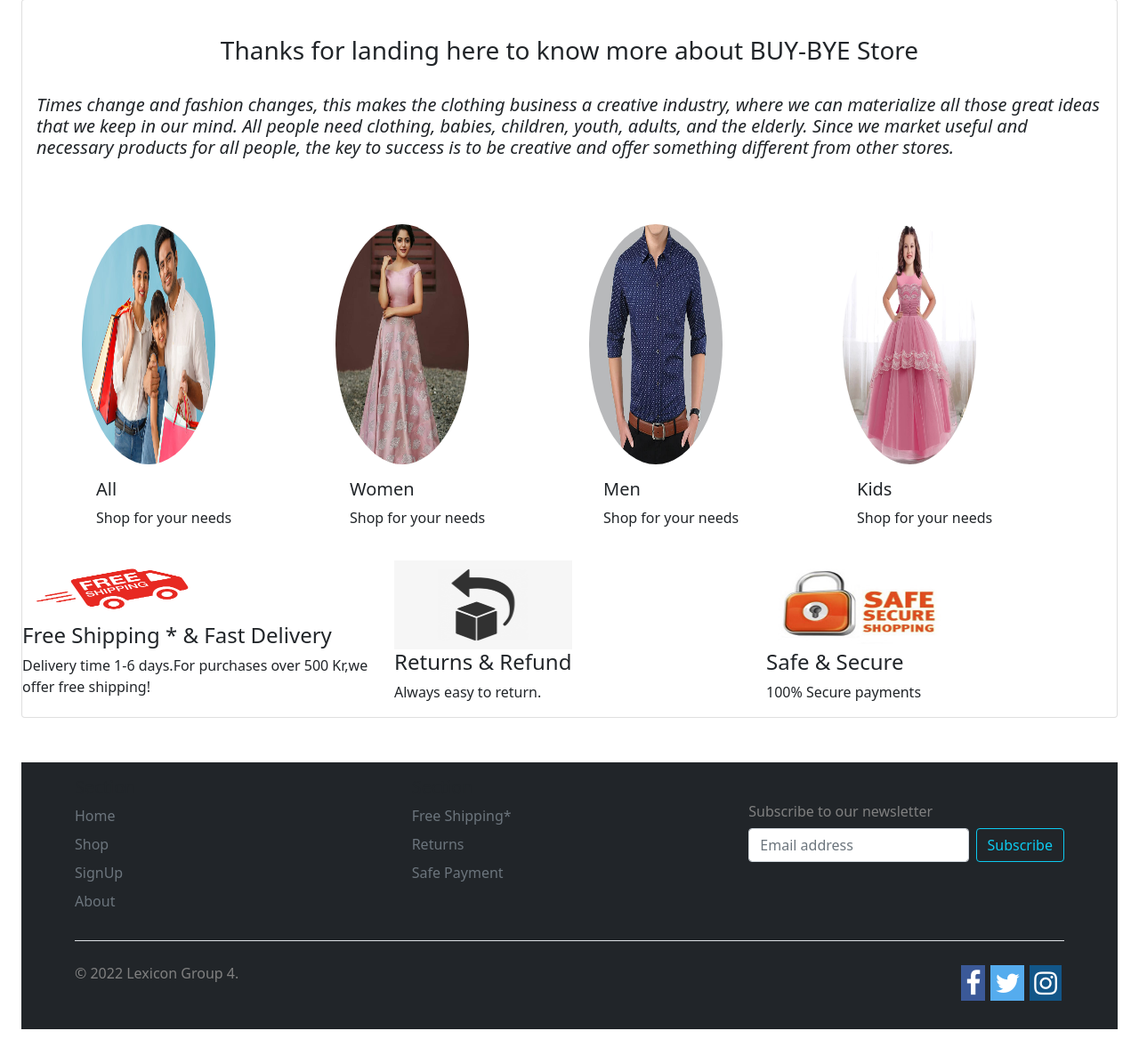
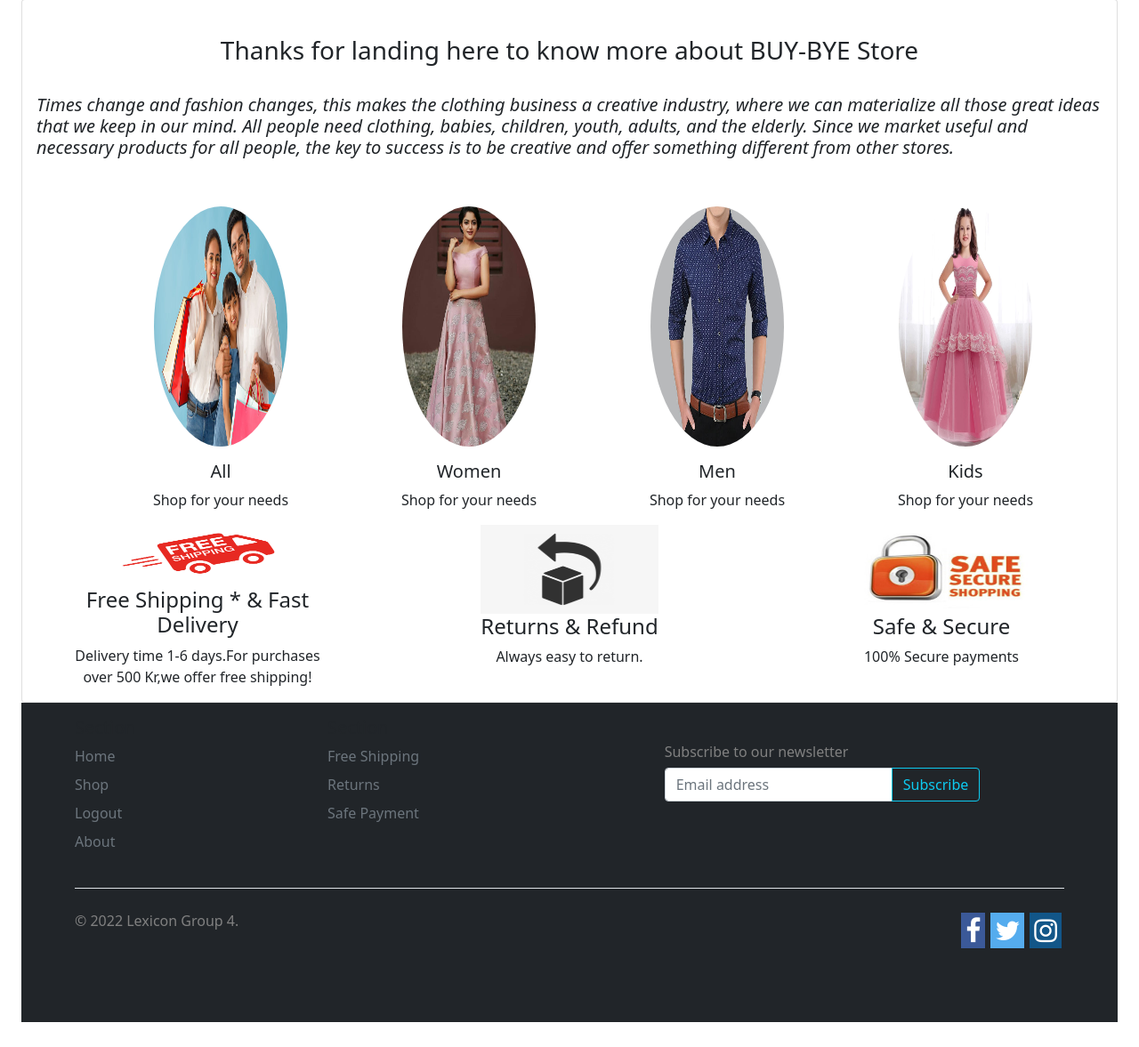
Before and after one commit to WebShopProjectGroup4/ShopStore, a Django app: page / in a window 1280 px wide. Shown: the part 761-1938 px from the top of the page at 89% size. After the commit the page ends 1910 px from the top, so only its background shows below. Run offline with Django 3.2, Linux system fonts and the light colour scheme; a user stored in the database is signed in; some libraries are stand-ins or nearby versions.

Commit message:
edit base page

```diff
--- a/webshop/shopApp/templates/base.html
+++ b/webshop/shopApp/templates/base.html
@@ -1,6 +1,6 @@
-
 <!DOCTYPE html>
 <html>
+
 <head>
     <title>{% block title %} Welcome {% endblock title %} | Colth Shop Store</title>
     {% block head_favicon %}
@@ -28,14 +28,20 @@
     {% endblock style %}
 </head>
 <style>
-    {% block css %}
-    {% endblock %}
+    {
+        % block css %
+    }
+
+        {
+        % endblock %
+    }
 </style>
+
 <body>
     <div class="container-fluid">
         <header>
             <nav class="navbar navbar-expand-lg navbar-dark bg-dark px-5">
-                <div class="container-fluid">
+                <div class="container-fluid" style="flex-wrap:nowrap">
                     <a class="navbar-brand" href="{% url 'welcome' %}"><img src="/media/images/logo.png" width="45"
                             alt="" class="d-inline-block align-middle mr-2">Buy-Bye SHOP</a>
                     <button class="navbar-toggler" type="button" data-bs-toggle="collapse"
@@ -87,18 +93,23 @@
                                 {% endwith %}
                             </li>
                             <li class="nav-item">
-                                <a class="nav-link" href="{% url 'cart:cart_detail' %}">CART <i class="fa fa-cart-plus" style='color:orange'></i></a>
+                                <a class="nav-link" href="{% url 'cart:cart_detail' %}">CART <i class="fa fa-cart-plus"
+                                        style='color:orange'></i></a>
                             </li>
                             <li class="nav-item">
-                                <a class="nav-link" href="{% url 'favourite_list' %}">WISHLIST<i class='fa fa-heart' style='color:orange'></i></a>
+                                <a class="nav-link" href="{% url 'favourite_list' %}">WISHLIST<i class='fa fa-heart'
+                                        style='color:orange'></i></a>
                             </li>
-                            <li >
+                            <li>
                                 <a class="nav-link" href="{% url 'logout' %}">LOGOUT</a>
                             </li>
                             <li class="nav-item">
-                                <form class="d-flex ms-auto order-5" method="POST" action="{% url 'search' %}">  {% csrf_token %}
-                                    <input class="form-control me-2" type="search" name="search" placeholder="Search Product" aria-label="Search">
-                                    <button href="{% url 'search' %}" class="btn btn-outline-info my-2 my-sm-0" type="submit">SEARCH</button>
+                                <form class="d-flex ms-auto order-5" method="POST" action="{% url 'search' %}">
+                                    {% csrf_token %}
+                                    <input class="form-control me-2" type="search" name="search"
+                                        placeholder="Search Product" aria-label="Search">
+                                    <button href="{% url 'search' %}" class="btn btn-outline-info my-2 my-sm-0"
+                                        type="submit">SEARCH</button>
                                 </form>
                             </li>
                             {% endif %}
@@ -116,38 +127,46 @@
             </div>
         </div>
         {# The Footer #}
-        <div class="container-fluid" style="margin-bottom:20px;margin-top:50px;bottom:0">
-            <footer class="py-3 footer-dark bg-dark px-5 " style="height:300px" >
+        <div class="container-fluid" >
+            <footer class="py-3 footer-dark bg-dark px-5 " >
                 <div class="container-fluid">
-            <div class="row">
-                <div class="col-4">
+                    <div class="row ">
+                        <div class="col-2 ">
                             <h5>Section</h5>
-                <ul class="nav flex-column">
-                    <li class="nav-item mb-2"><a href="#" class="nav-link p-0 text-muted">Home</a></li>
-                    <li class="nav-item mb-2"><a href="#" class="nav-link p-0 text-muted">Shop</a></li>
-                    <li class="nav-item mb-2"><a href="#" class="nav-link p-0 text-muted">SignUp</a></li>
-                    <li class="nav-item mb-2"><a href="#" class="nav-link p-0 text-muted">About</a></li>
+                            <ul class="list-unstyled text-small">
+                                {% if user.is_authenticated %}
+                                <li class=" mb-2"><a href="{% url 'welcome' %}" class="nav-link p-0 text-muted">Home</a></li>
+                                <li class=" mb-2"><a href="{% url 'home' %}" class="nav-link p-0 text-muted">Shop</a></li>
+                                <li class=" mb-2"><a href="{% url 'logout' %}" class="nav-link p-0 text-muted">Logout</a></li>
+                                <li class=" mb-2"><a href="{% url 'about' %}" class="nav-link p-0 text-muted">About</a></li>
+                             {% else %}
+                                 <li class=" mb-2 "><a href="{% url 'welcome' %}" class="nav-link p-0 text-muted">Home</a></li>
+                                <li class=" mb-2 "><a href="{% url 'home' %}" class="nav-link p-0 text-muted disabled">Shop</a></li>
+                                <li class=" mb-2"><a href="{% url 'register' %}" class="nav-link p-0 text-muted">SignUp</a></li>
+                                <li class=" mb-2 "><a href="{% url 'about' %}" class="nav-link p-0 text-muted disabled">About</a></li>
+                                {% endif %}
                             </ul>
                         </div>
 
-                <div class="col-4">
+                        <div class="col-2  offset-1">
                             <h5>Section</h5>
-                <ul class="nav flex-column">
-                    <li class="nav-item mb-2"><a href="#" class="nav-link p-0 text-muted">Free Shipping*</a></li>
-                    <li class="nav-item mb-2"><a href="#" class="nav-link p-0 text-muted">Returns</a></li>
-                    <li class="nav-item mb-2"><a href="#" class="nav-link p-0 text-muted">Safe Payment</a></li>
+                            <ul class="list-unstyled text-small">
+                                <li class=" mb-2"><a href="#" class="nav-link p-0 text-muted">Free Shipping</a>
+                                </li>
+                                <li class=" mb-2"><a href="#" class="nav-link p-0 text-muted">Returns</a></li>
+                                <li class=" mb-2"><a href="#" class="nav-link p-0 text-muted">Safe Payment</a>
+                                </li>
 
                             </ul>
                         </div>
 
-                <div class="col-4">
+                        <div class="col-4 col-md offset-2 ">
                             <form style="margin-top:30px">
                                 <h6 style="color:gray">Subscribe to our newsletter</h6>
-                    {% comment %} <p style="color:gray">Monthly digest of whats new and exciting from us.</p> {% endcomment %}
-                    <div class="d-flex w-100 gap-2">
-                    {% comment %} <label for="newsletter1" class="visually-hidden">Email address</label> {% endcomment %}
-                    <input id="newsletter1" type="text" class="form-control" placeholder="Email address">
-                    <button class="btn btn-outline-info  " type="button">Subscribe</button>
+                                <div class=" input-group flex-nowrap">
+                                    <input id="newsletter1" type="text" class="form-control %"
+                                        placeholder="Email address">
+                                    <button class="btn btn-outline-info " type="button">Subscribe</button>
                                 </div>
                             </form>
                         </div>
@@ -156,9 +175,15 @@
                     <div class="d-flex justify-content-between py-4 my-4 border-top">
                         <p style="color:gray">© 2022 Lexicon Group 4.</p>
                         <ul class="list-unstyled d-flex">
-                    <li><i class="fa fa-facebook" aria-hidden="true" style="color:white;font-size: 30px;  background: #3B5998; padding: 5px; margin:3px"></i></li>
-                    <li><i class="fa fa-twitter" aria-hidden="true" style="color:white;font-size: 30px;  background: #55ACEE; padding: 5px;margin:3px"></i></li>
-                    <li><i class="fa fa-instagram" aria-hidden="true" style="color:white;font-size: 30px; background: #125688; padding: 5px;margin:3px"></i></li>
+                            <li><i class="fa fa-facebook" aria-hidden="true"
+                                    style="color:white;font-size: 30px;  background: #3B5998; padding: 5px; margin:3px"></i>
+                            </li>
+                            <li><i class="fa fa-twitter" aria-hidden="true"
+                                    style="color:white;font-size: 30px;  background: #55ACEE; padding: 5px;margin:3px"></i>
+                            </li>
+                            <li><i class="fa fa-instagram" aria-hidden="true"
+                                    style="color:white;font-size: 30px; background: #125688; padding: 5px;margin:3px"></i>
+                            </li>
                         </ul>
                     </div>
                 </div>
--- a/webshop/shopApp/templates/welcome.html
+++ b/webshop/shopApp/templates/welcome.html
@@ -11,10 +11,10 @@
       <img src="media\images\clothing1.webp" class="d-block w-100" style="height:600px" alt="...">
     </div>
     <div class="carousel-item">
-        <img src="media\images\clothing2.jpg" class="d-block w-100" style="height:600px"  alt="...">
+      <img src="media\images\clothing2.jpg" class="d-block w-100" style="height:600px" alt="...">
     </div>
     <div class="carousel-item">
-        <img src="media\images\clothing3.webp" class="d-block w-100" style="height:600px"  alt="...">
+      <img src="media\images\clothing3.webp" class="d-block w-100" style="height:600px" alt="...">
     </div>
   </div>
   <button class="carousel-control-prev" type="button" data-bs-target="#carouselExampleControls" data-bs-slide="prev">
@@ -31,7 +31,8 @@
 
 <div class="card">
   <div class="card-body">
-      {% comment %} <h3 style="text-align:center;">Thanks for landing on this page to know more about PythonGuides.com.</h3>
+    {% comment %} <h3 style="text-align:center;">Thanks for landing on this page to know more about PythonGuides.com.
+    </h3>
     <br>
     <h6>I welcome you to the website and hopefully, you got to learn something in Python. I started this website to
       share my finding and learnings in Python with you.</h6>
@@ -41,15 +42,19 @@
     <br>
     <h3 style="text-align:center;">Thanks for landing here to know more about BUY-BYE Store</h3>
     <br>
-      <h5> <i> Times change and fashion changes, this makes the clothing business a creative industry, where we can materialize all those great ideas that we keep in our mind.
-        All people need clothing, babies, children, youth, adults, and the elderly. Since we market useful and necessary products for all people, the key to success is to be creative and offer something different from other stores.</i></h5>
+    <h5> <i> Times change and fashion changes, this makes the clothing business a creative industry, where we can
+        materialize all those great ideas that we keep in our mind.
+        All people need clothing, babies, children, youth, adults, and the elderly. Since we market useful and necessary
+        products for all people, the key to success is to be creative and offer something different from other
+        stores.</i></h5>
 
   </div>
-    <div class ="container" style="margin-top: 30px; " >
-      <div class="row" style="margin-top: 20px;margin-bottom: 20px;">
+  <div class="container" style="margin-top: 30px; ">
+    <div class="row mx-auto text-center" >
       <div class="col-md-3">
         <div class="card-img-top rounded-circle" style="width: 18rem;margin-left: 10px;">
-                  <img src="media\images\famimg.jpg" alt=""   style="height: 270px;width:150px;" class="card-img-top rounded-circle">
+          <img src="media\images\famimg.jpg" alt="" style="height: 270px;width:150px;"
+            class="card-img-top rounded-circle">
           <div class="card-body">
             <h5 class="card-title">All</h5>
             <p class="card-text">Shop for your needs</p>
@@ -57,8 +62,9 @@
         </div>
       </div>
       <div class="col-md-3">
-              <div  class="card-img-top rounded-circle" style="width: 18rem;margin-left: 10px;">
-                  <img src="media\images\womenimg.jpg" alt="" style="height: 270px;width:150px;" class="card-img-top rounded-circle" >
+        <div class="card-img-top rounded-circle" style="width: 18rem;margin-left: 10px;">
+          <img src="media\images\womenimg.jpg" alt="" style="height: 270px;width:150px;"
+            class="card-img-top rounded-circle">
           <div class="card-body">
             <h5 class="card-title">Women</h5>
             <p class="card-text">Shop for your needs</p>
@@ -67,7 +73,8 @@
       </div>
       <div class="col-md-3">
         <div class="card-img-top rounded-circle" style="width: 18rem;margin-left: 10px;">
-                  <img src="media\images\menimg1.jpg" alt="" class="card-img-top rounded-circle" style="height: 270px;width:150px;">
+          <img src="media\images\menimg1.jpg" alt="" class="card-img-top rounded-circle"
+            style="height: 270px;width:150px;">
           <div class="card-body">
             <h5 class="card-title">Men</h5>
             <p class="card-text">Shop for your needs</p>
@@ -76,7 +83,8 @@
       </div>
       <div class="col-md-3">
         <div class="card-img-top rounded-circle" style="width: 18rem;margin-left: 10px;">
-                  <img src="media\images\kidsimg.webp" alt=""   style="height: 270px;width:150px;" class="card-img-top rounded-circle">
+          <img src="media\images\kidsimg.webp" alt="" style="height: 270px;width:150px;"
+            class="card-img-top rounded-circle">
           <div class="card-body">
             <h5 class="card-title">Kids</h5>
             <p class="card-text">Shop for your needs</p>
@@ -86,25 +94,25 @@
     </div>
   </div>
   <div class="flex-container">
-    <div class="row">
-      <div class="col-md-4" >
-        <div class = "mmse-ga" >
+    <div class="row text-center">
+      <div class="col-md-3 mx-auto">
+        <div class="mmse-ga">
           <img src="media\images\ship.png" alt="" style="height: 70px;width:200px">
           <h4>Free Shipping * & Fast Delivery</h4>
           <p>Delivery time 1-6 days.For purchases over 500 Kr,we offer free shipping!</p>
         </div>
 
       </div>
-      <div class="col-md-4" >
-        <div class = "mmse-ga" >
+      <div class="col-md-3 mx-auto">
+        <div class="mmse-ga">
           <img src="media\images\returnimg.png" alt="" style="height: 100px;width:200px">
           <h4>Returns & Refund</h4>
           <p>Always easy to return.</p>
         </div>
 
       </div>
-      <div class="col-md-4" >
-        <div class = "mmse-ga"  >
+      <div class="col-md-3 mx-auto">
+        <div class="mmse-ga">
           <img src="media\images\safe-secure.jpg" alt="" style="height: 100px;width:200px">
           <h4>Safe & Secure</h4>
           <p>100% Secure payments</p>
```
Also changed, not shown: webshop/db.sqlite3. Lines whose indentation alone changed are shown as unchanged.
